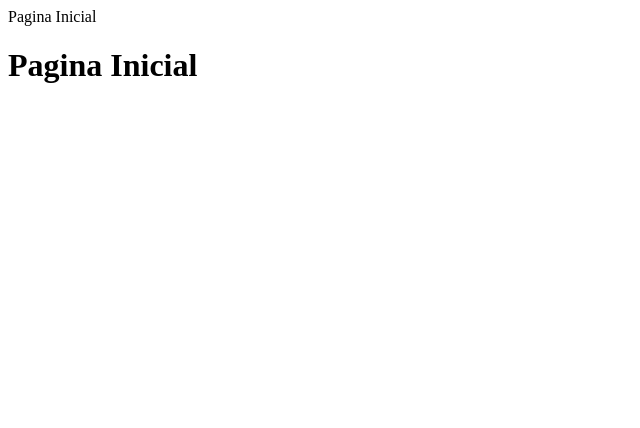
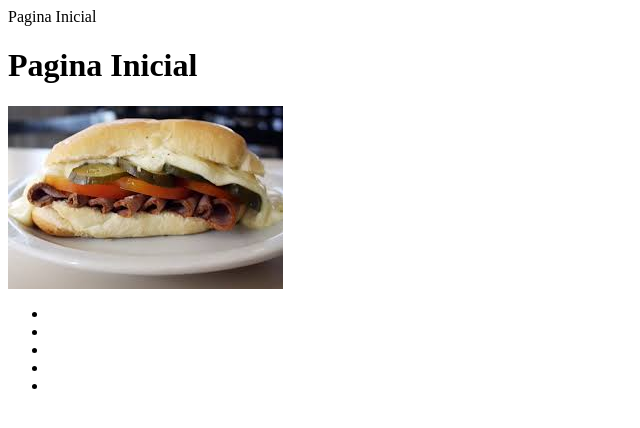
Before and after one commit to Wzeck/PW1B2025-1, a plain HTML site: page index.html in a window 1280 px wide. Shown: the whole page, without its empty margins (0-640 px from the left). Drawn offline with Linux system fonts and the light colour scheme.

Commit message:
criei a pasta imagens

```diff
--- a/index.html
+++ b/index.html
@@ -5,5 +5,15 @@
 </head>
 <body>
 	<h1>Pagina Inicial</h1>
+	<img src="imagens/lanchebauru.jpg" >
+	<div>
+	<ul>
+		<li></li>
+		<li></li>
+		<li></li>
+		<li></li>
+		<li></li>
+	</ul>
+</div>
 </body>
 </html>
```
Also changed, not shown: formulario.html (added), fotos.html (added), imagens/lanchebauru.jpg (added), tabela.html (added).
